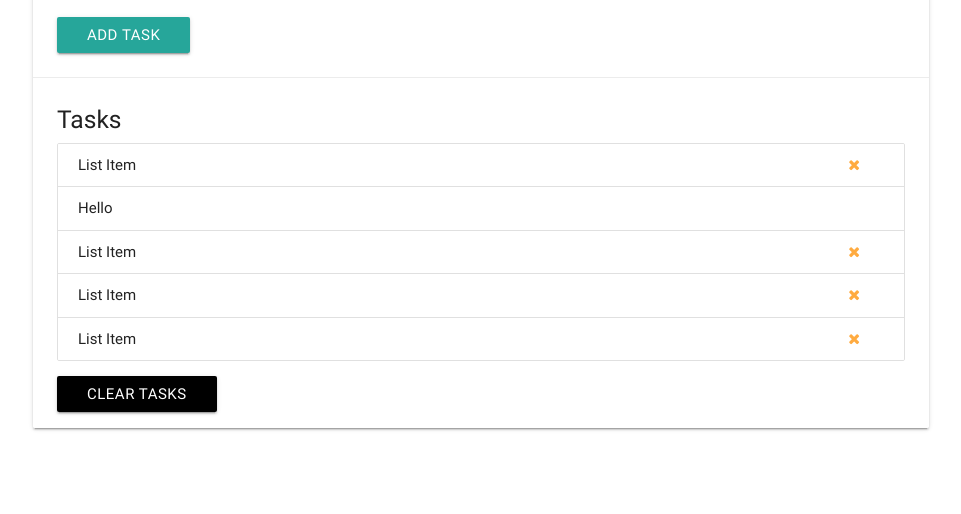
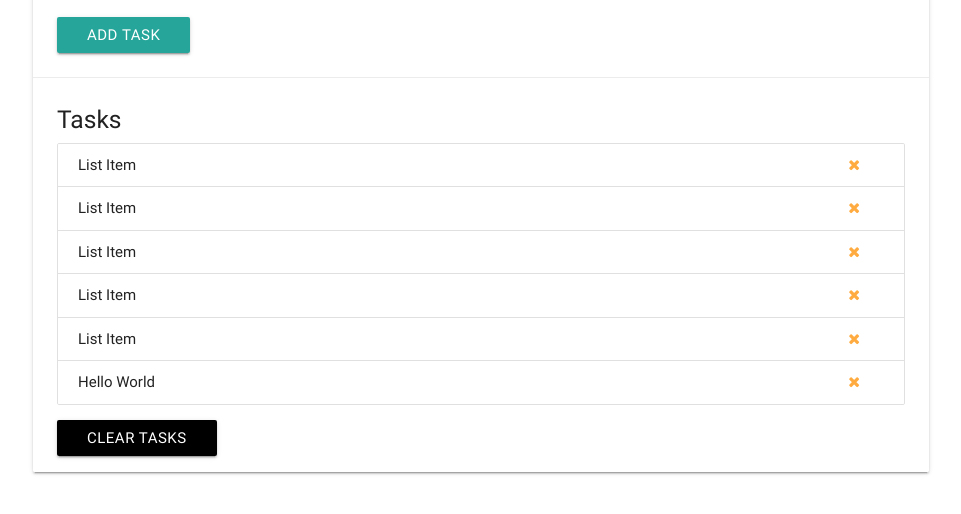
Before and after one commit to JeffNasson/udemysandbox, a plain HTML site: page 3_2_project_files/js_sandbox/js_sandbox/index.html in a window 1280 px wide. Shown: the part 156-670 px from the top of the page, without its empty margins (159-1120 px from the left). Drawn offline with nearby package versions, Linux system fonts and the light colour scheme.

Commit message:
add and manipulate elements

```diff
--- /dev/null
+++ b/3_2_project_files/js_sandbox/js_sandbox/app5.js
@@ -0,0 +1,31 @@
+// Create Element
+const li = document.createElement('li');
+
+//Add Class
+li.className = 'collection-item';
+
+//Add id
+li.id = 'new-item'
+
+//Add attribute
+li.setAttribute('title','New Item')
+
+// Create text node and append
+li.appendChild(document.createTextNode('Hello World'));
+
+//Create new link element
+const link = document.createElement('a')
+
+//Add classes
+link.className = 'delete-item secondary-content';
+
+//Add icon html
+link.innerHTML = '<i class="fa fa-remove"></i>'
+
+//Append link into li
+li.appendChild(link)
+
+// Append li as child to ul
+document.querySelector('ul.collection').appendChild(li);
+
+console.log(li)
--- a/3_2_project_files/js_sandbox/js_sandbox/index.html
+++ b/3_2_project_files/js_sandbox/js_sandbox/index.html
@@ -73,7 +73,8 @@
   <!-- <script src="app.js"></script> -->
   <!-- <script src="app2.js"></script> -->
   <!-- <script src="app3.js"></script> -->
-  <script src="app4.js"></script>
+  <!-- <script src="app4.js"></script> -->
+  <script src="app5.js"></script>
 </body>
 
 </html>
```
